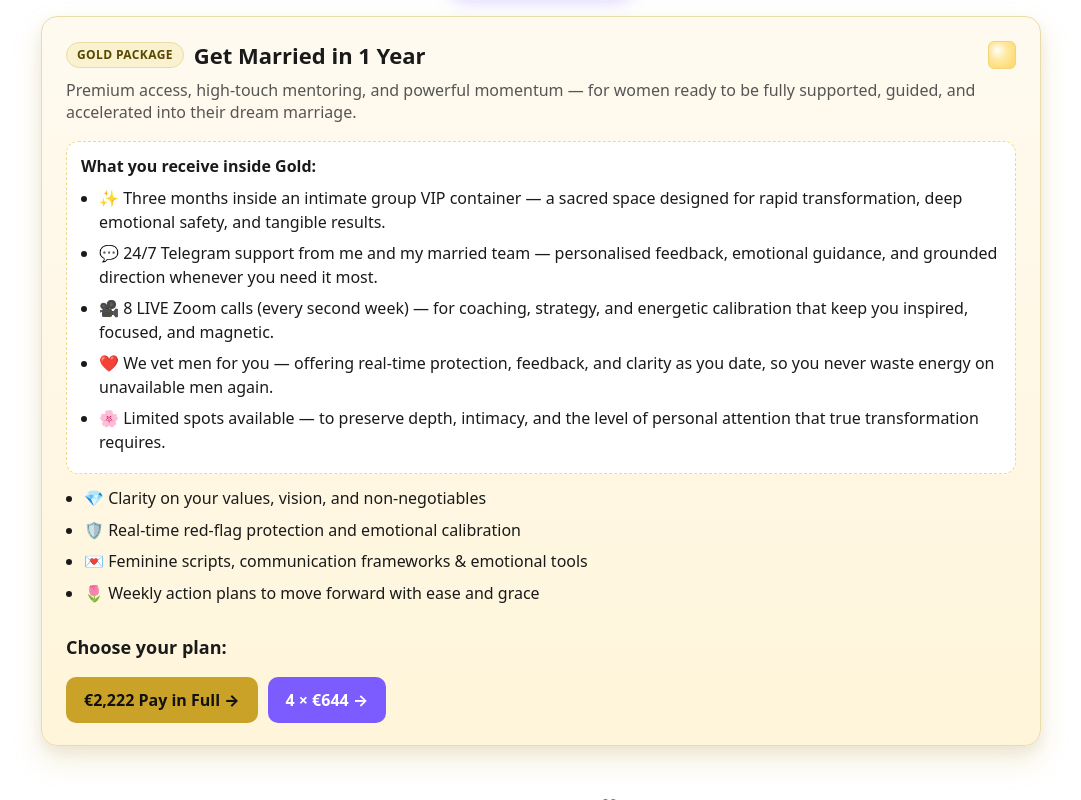
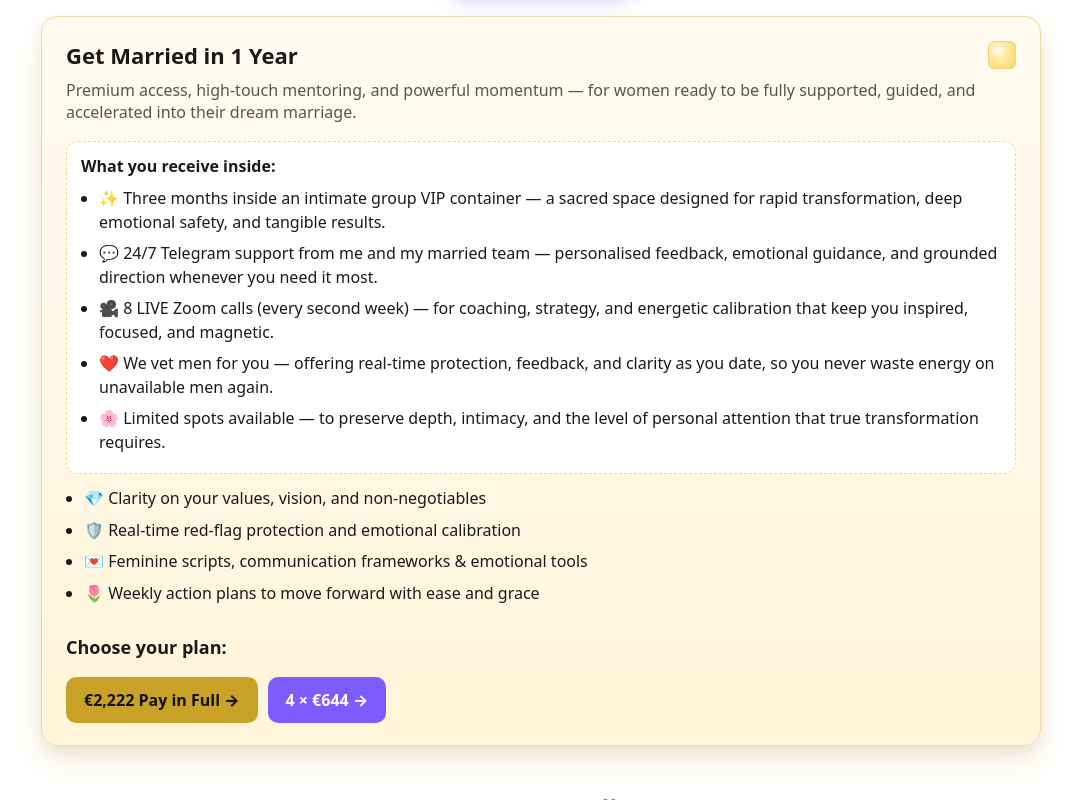
Before and after one commit to mrumenov-cyber/GetMarried, a plain HTML site: page index.html in a window 1280 px wide. Both pictures are taken after a click on the button "Show me more 💗". Shown: the part 895-1695 px from the top of the page, without its empty margins (99-1180 px from the left). Drawn offline with Linux system fonts and the light colour scheme.

Commit message:
Update index.html

```diff
--- a/index.html
+++ b/index.html
@@ -136,7 +136,7 @@
     <section class="tiers" id="cta-live">
       <div class="card gold">
         <div class="title-wrap">
-          <h2><span class="badge gold">GOLD PACKAGE</span> Get Married in 1 Year</h2>
+          <h2>Get Married in 1 Year</h2>
           <div class="crown" aria-hidden="true"></div>
         </div>
 
@@ -144,7 +144,7 @@
 
         <div class="features">
           <div class="why-box gold-why">
-            <strong>What you receive inside Gold:</strong>
+            <strong>What you receive inside:</strong>
             <ul style="margin:8px 0 0 18px">
               <li>✨ Three months inside an intimate group VIP container — a sacred space designed for rapid transformation, deep emotional safety, and tangible results.</li>
               <li>💬 24/7 Telegram support from me and my married team — personalised feedback, emotional guidance, and grounded direction whenever you need it most.</li>
```
